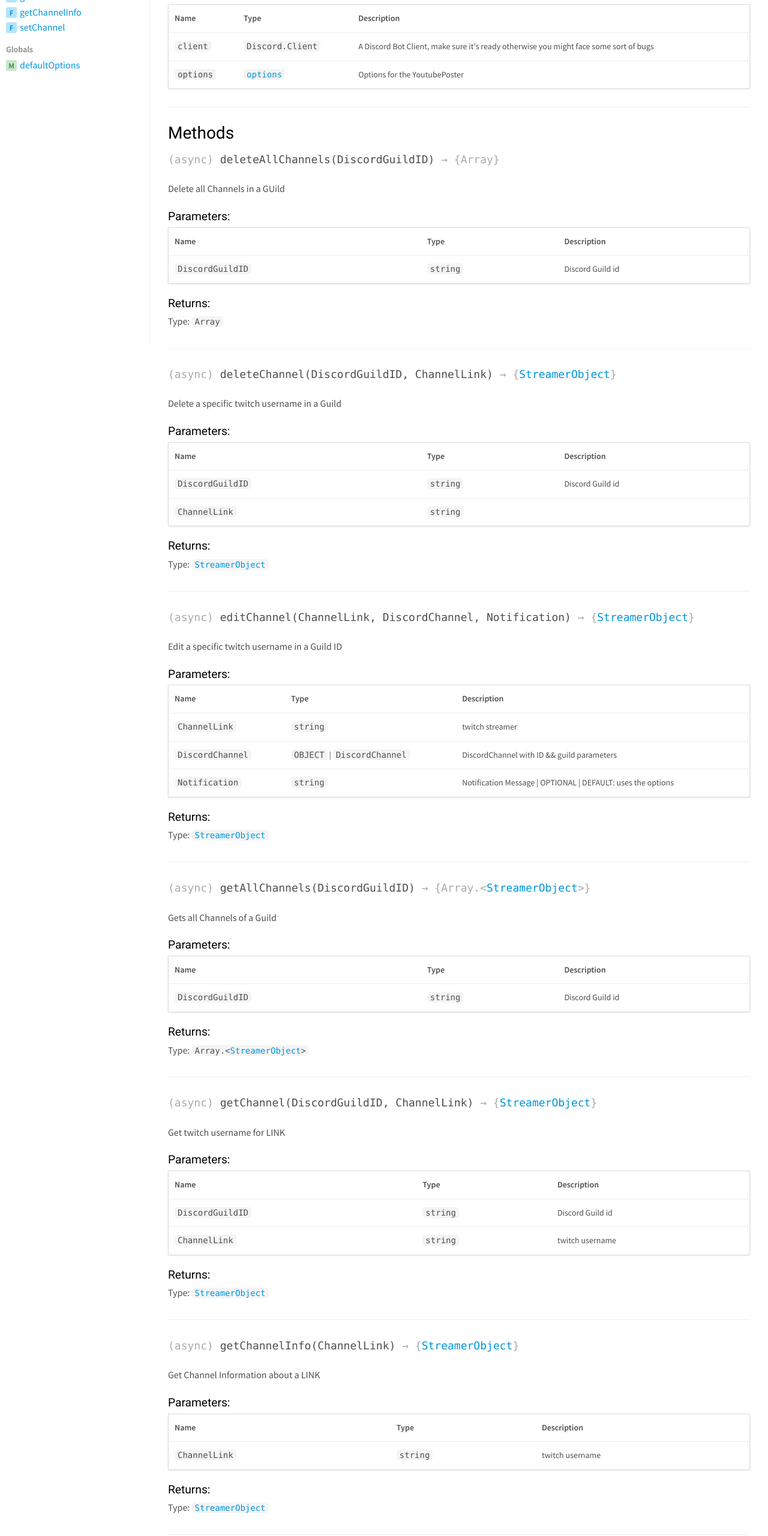
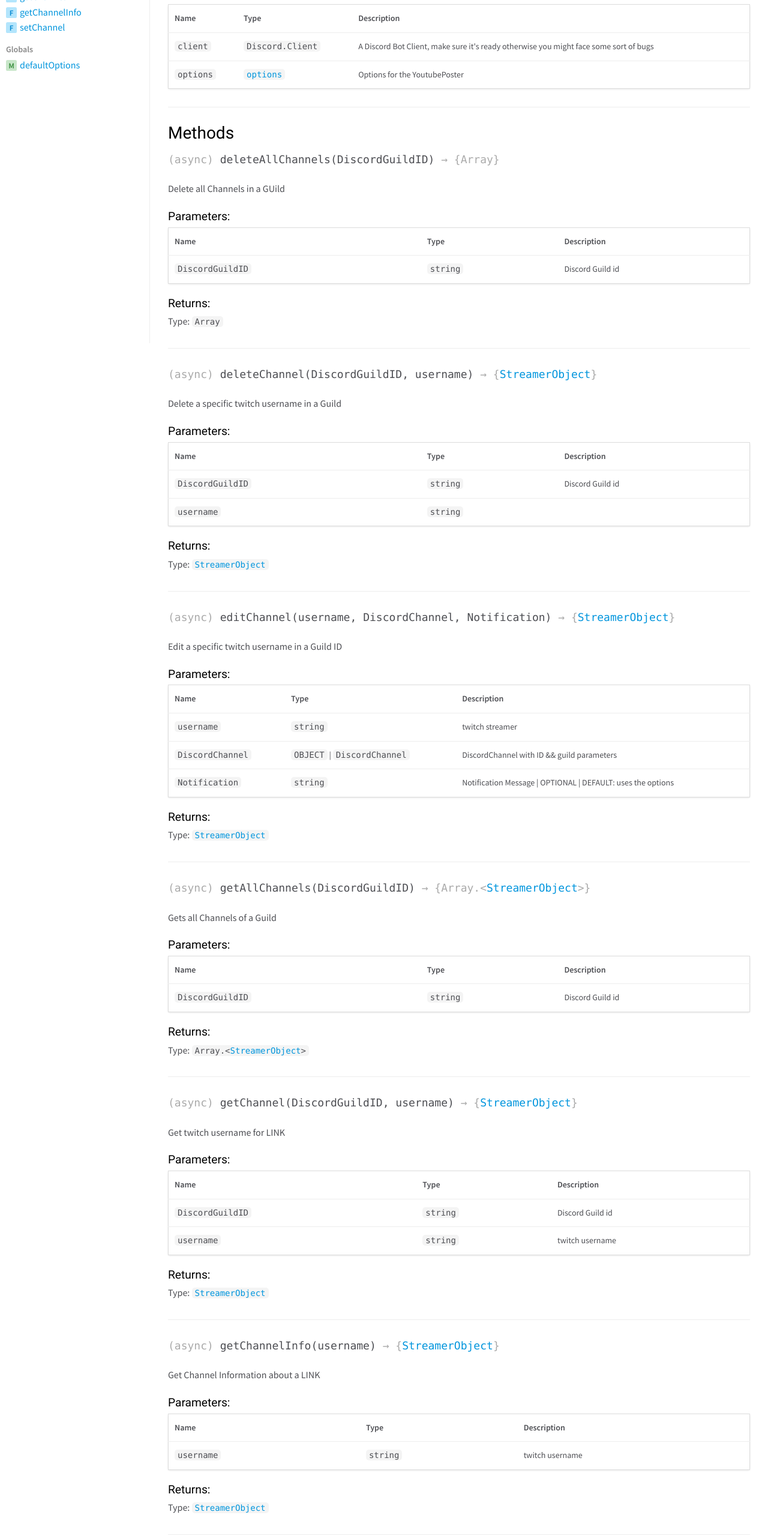
Before and after one commit to tovade/discord-twitch, a website: page docs/TwitchPoster.html in a window 1280 px wide. Shown: the part 228-2788 px from the top of the page at 60% size. Drawn offline with nearby package versions, Linux system fonts and the light colour scheme.

Commit message:
small docs update ;)

```diff
--- a/docs/TwitchPoster.html
+++ b/docs/TwitchPoster.html
@@ -377,7 +377,7 @@
 
 
 
-    <h4 class="name" id="deleteChannel"><span class="type-signature">(async) </span>deleteChannel<span class="signature">(DiscordGuildID, ChannelLink)</span><span class="type-signature"> &rarr; {<a href="global.html#StreamerObject">StreamerObject</a>}</span></h4>
+    <h4 class="name" id="deleteChannel"><span class="type-signature">(async) </span>deleteChannel<span class="signature">(DiscordGuildID, username)</span><span class="type-signature"> &rarr; {<a href="global.html#StreamerObject">StreamerObject</a>}</span></h4>
 
 
 
@@ -485,7 +485,7 @@
 
         <tr>
 
-                <td class="name"><code>ChannelLink</code></td>
+                <td class="name"><code>username</code></td>
 
 
             <td class="type">
@@ -554,7 +554,7 @@
 
 
 
-    <h4 class="name" id="editChannel"><span class="type-signature">(async) </span>editChannel<span class="signature">(ChannelLink, DiscordChannel, Notification)</span><span class="type-signature"> &rarr; {<a href="global.html#StreamerObject">StreamerObject</a>}</span></h4>
+    <h4 class="name" id="editChannel"><span class="type-signature">(async) </span>editChannel<span class="signature">(username, DiscordChannel, Notification)</span><span class="type-signature"> &rarr; {<a href="global.html#StreamerObject">StreamerObject</a>}</span></h4>
 
 
 
@@ -636,7 +636,7 @@
 
         <tr>
 
-                <td class="name"><code>ChannelLink</code></td>
+                <td class="name"><code>username</code></td>
 
 
             <td class="type">
@@ -911,7 +911,7 @@
 
 
 
-    <h4 class="name" id="getChannel"><span class="type-signature">(async) </span>getChannel<span class="signature">(DiscordGuildID, ChannelLink)</span><span class="type-signature"> &rarr; {<a href="global.html#StreamerObject">StreamerObject</a>}</span></h4>
+    <h4 class="name" id="getChannel"><span class="type-signature">(async) </span>getChannel<span class="signature">(DiscordGuildID, username)</span><span class="type-signature"> &rarr; {<a href="global.html#StreamerObject">StreamerObject</a>}</span></h4>
 
 
 
@@ -1019,7 +1019,7 @@
 
         <tr>
 
-                <td class="name"><code>ChannelLink</code></td>
+                <td class="name"><code>username</code></td>
 
 
             <td class="type">
@@ -1088,7 +1088,7 @@
 
 
 
-    <h4 class="name" id="getChannelInfo"><span class="type-signature">(async) </span>getChannelInfo<span class="signature">(ChannelLink)</span><span class="type-signature"> &rarr; {<a href="global.html#StreamerObject">StreamerObject</a>}</span></h4>
+    <h4 class="name" id="getChannelInfo"><span class="type-signature">(async) </span>getChannelInfo<span class="signature">(username)</span><span class="type-signature"> &rarr; {<a href="global.html#StreamerObject">StreamerObject</a>}</span></h4>
 
 
 
@@ -1170,7 +1170,7 @@
 
         <tr>
 
-                <td class="name"><code>ChannelLink</code></td>
+                <td class="name"><code>username</code></td>
 
 
             <td class="type">
@@ -1239,7 +1239,7 @@
 
 
 
-    <h4 class="name" id="setChannel"><span class="type-signature">(async) </span>setChannel<span class="signature">(ChannelLink, DiscordChannel, Notification, preventDuplicates)</span><span class="type-signature"> &rarr; {<a href="global.html#StreamerObject">StreamerObject</a>}</span></h4>
+    <h4 class="name" id="setChannel"><span class="type-signature">(async) </span>setChannel<span class="signature">(username, DiscordChannel, Notification, preventDuplicates)</span><span class="type-signature"> &rarr; {<a href="global.html#StreamerObject">StreamerObject</a>}</span></h4>
 
 
 
@@ -1311,6 +1311,8 @@
 
 
 
+        <th>Default</th>
+
 
         <th class="last">Description</th>
     </tr>
@@ -1321,7 +1323,7 @@
 
         <tr>
 
-                <td class="name"><code>ChannelLink</code></td>
+                <td class="name"><code>username</code></td>
 
 
             <td class="type">
@@ -1335,6 +1337,10 @@
 
 
 
+
+                <td class="default">
+
+                </td>
 
 
             <td class="description last">
@@ -1365,6 +1371,10 @@
 
 
 
+                <td class="default">
+
+                </td>
+
 
             <td class="description last">
                 <p>DiscordChannel with ID &amp;&amp; guild parameters</p>
@@ -1391,6 +1401,10 @@
 
 
 
+                <td class="default">
+
+                </td>
+
 
             <td class="description last">
                 <p>Notification Message | OPTIONAL | DEFAULT: uses the options</p>
@@ -1416,6 +1430,12 @@
 
 
 
+
+                <td class="default">
+
+                    true
+
+                </td>
 
 
             <td class="description last">
```
Also changed, not shown: docs/index.html (+3 -1 lines).
